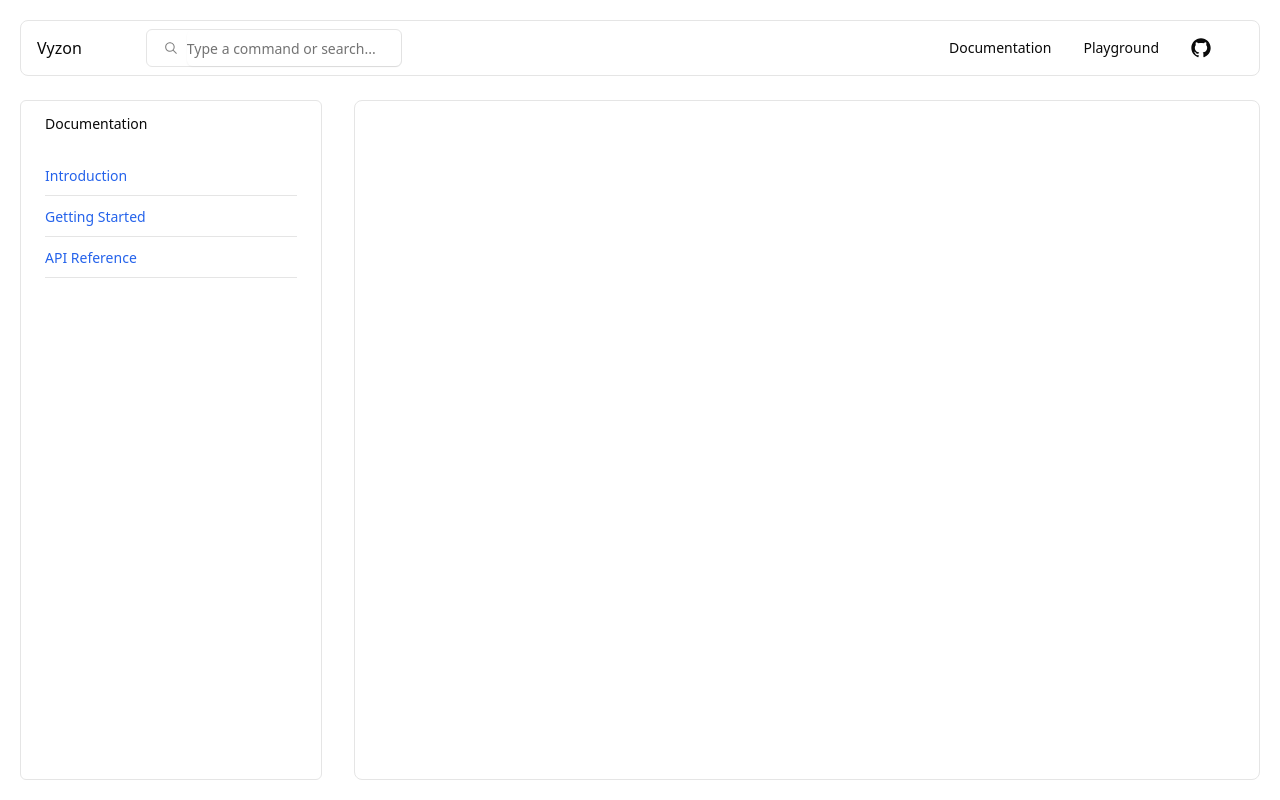
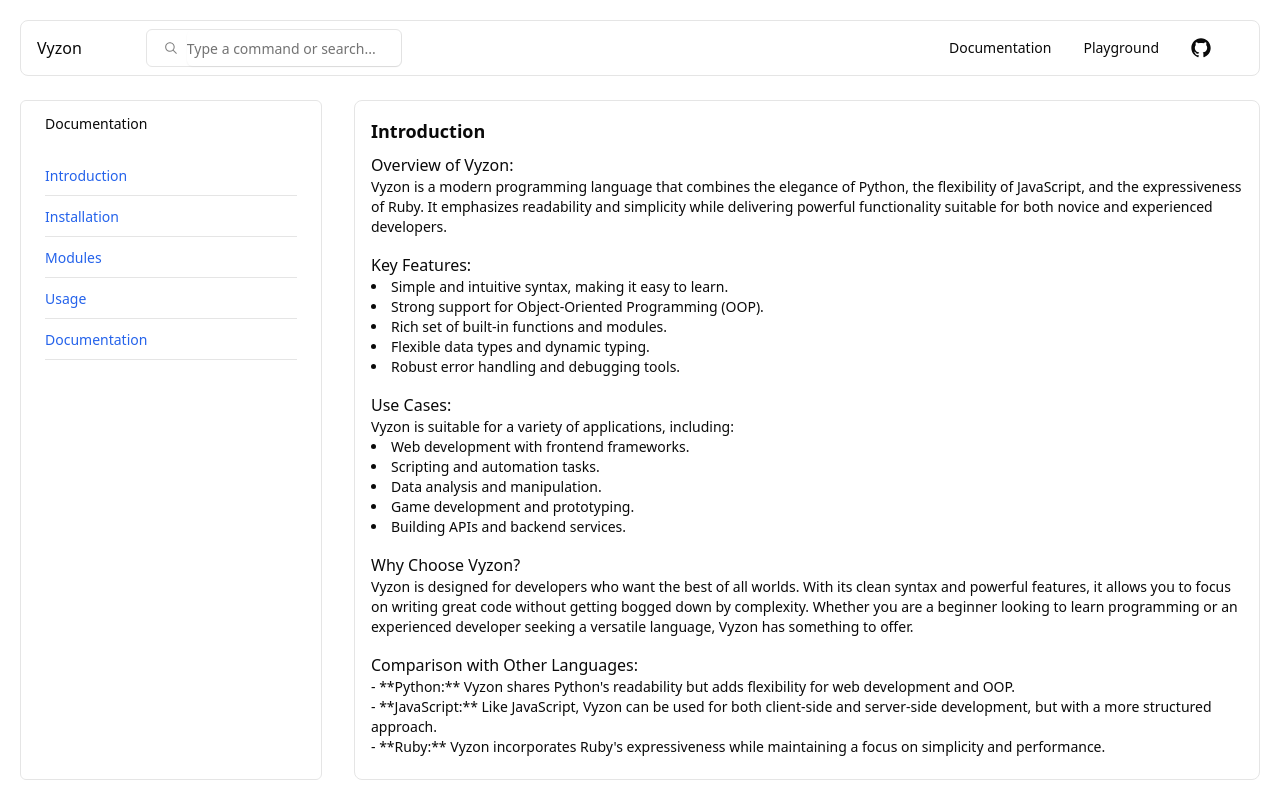
Before and after one commit to yash7xm/Vyzon-Playground, a React (Vite) app: page /docs/introduction in a window 1280 px wide. Built offline with nearby package versions, Linux system fonts and the light colour scheme.

Commit message:
Sections added

```diff
--- a/src/components/contents/index.tsx
+++ b/src/components/contents/index.tsx
@@ -1,11 +1,39 @@
 import { ScrollArea } from "@/components/ui/scroll-area";
+import { Separator } from "../ui/separator";
+import React, { Suspense, useEffect, useState } from "react";
+import { useParams } from "react-router-dom";
 
 function Content() {
+    const sectionComponents: {
+        [key: string]: React.LazyExoticComponent<React.FC>;
+    } = {
+        introduction: React.lazy(() => import("../sections/introduction")),
+        installation: React.lazy(() => import("../sections/installation")),
+        usage: React.lazy(() => import("../sections/usage")),
+        documentation: React.lazy(() => import("../sections/documentation")),
+        modules: React.lazy(() => import("../sections/modules")),
+    };
+
+    const { id } = useParams<{ id: string }>();
+    const [SectionContent, setSectionContent] = useState<React.LazyExoticComponent<React.FC> | null>(null);
+
+    useEffect(() => {
+        const section = sectionComponents[id as string] || null;
+        setSectionContent(section);
+    }, [id]);
+
     return (
         <ScrollArea className="w-full h-full rounded-lg border p-4">
-
+            {SectionContent ? (
+                <Suspense fallback={<div>Loading...</div>}>
+                    <SectionContent />
+                </Suspense>
+            ) : (
+                <div className="text-lg font-bold">Section not found.</div>
+            )}
+            <Separator />
         </ScrollArea>
-    )
+    );
 }
 
 export default Content;
--- /dev/null
+++ b/src/components/sections/documentation.tsx
@@ -0,0 +1,37 @@
+const DocumentationContent = () => {
+    return (
+        <div>
+            <div className="text-lg font-bold mb-2">Documentation</div>
+            <div className="text-sm mb-4">
+                <div className="text-bold">Variable Declarations:</div>
+                <p>
+                    Use the <code>let</code> keyword:
+                </p>
+                <pre className="bg-gray-100 p-2">
+                    let a; // Initialized with 0
+                    <br />
+                    let b = 1; // Initialized with 1
+                </pre>
+
+                <div className="text-bold">Data Types:</div>
+                <pre className="bg-gray-100 p-2">
+                    let a = 'Hello, World!';
+                    <br />
+                    let b = 10;
+                    <br />
+                    let c = 10 + (10 * 3) + a;
+                    <br />
+                    let d = "Ok!";
+                    <br />
+                    let e = null;
+                    <br />
+                    let f = true;
+                    <br />
+                    let g = false;
+                </pre>
+            </div>
+        </div>
+    );
+};
+
+export default DocumentationContent;
--- /dev/null
+++ b/src/components/sections/installation.tsx
@@ -0,0 +1,28 @@
+const InstallationContent = () => {
+    return (
+        <div>
+            <div className="text-lg font-bold mb-2">Installation</div>
+            <div className="text-sm mb-4">
+                To install Vyzon, you can use npm:
+                <pre className="bg-gray-100 p-2">$ npm i vyzon</pre>
+                Follow these steps to set it up locally:
+                <ol className="list-decimal list-inside mb-4">
+                    <li>
+                        Clone the repository to your local machine using Git:
+                    </li>
+                    <pre className="bg-gray-100 p-2">
+                        git clone https://github.com/yash7xm/Vyzon.git
+                    </pre>
+                    <li>
+                        Change your current directory to the cloned repository:
+                    </li>
+                    <pre className="bg-gray-100 p-2">cd Vyzon</pre>
+                    <li>Make the Vyzon script executable:</li>
+                    <pre className="bg-gray-100 p-2">chmod +x bin/vyzon</pre>
+                </ol>
+            </div>
+        </div>
+    );
+};
+
+export default InstallationContent;
--- /dev/null
+++ b/src/components/sections/introduction.tsx
@@ -0,0 +1,64 @@
+const IntroductionContent = () => {
+    return (
+        <div>
+            <div className="text-lg font-bold mb-2">Introduction</div>
+            <div>
+                <div className="text-bold">Overview of Vyzon:</div>
+                <div className="text-sm mb-4">
+                    Vyzon is a modern programming language that combines the
+                    elegance of Python, the flexibility of JavaScript, and the
+                    expressiveness of Ruby. It emphasizes readability and
+                    simplicity while delivering powerful functionality suitable
+                    for both novice and experienced developers.
+                </div>
+                <div className="text-bold">Key Features:</div>
+                <ul className="list-disc list-inside text-sm mb-4">
+                    <li>
+                        Simple and intuitive syntax, making it easy to learn.
+                    </li>
+                    <li>
+                        Strong support for Object-Oriented Programming (OOP).
+                    </li>
+                    <li>Rich set of built-in functions and modules.</li>
+                    <li>Flexible data types and dynamic typing.</li>
+                    <li>Robust error handling and debugging tools.</li>
+                </ul>
+                <div className="text-bold">Use Cases:</div>
+                <div className="text-sm mb-4">
+                    Vyzon is suitable for a variety of applications, including:
+                    <ul className="list-disc list-inside">
+                        <li>Web development with frontend frameworks.</li>
+                        <li>Scripting and automation tasks.</li>
+                        <li>Data analysis and manipulation.</li>
+                        <li>Game development and prototyping.</li>
+                        <li>Building APIs and backend services.</li>
+                    </ul>
+                </div>
+                <div className="text-bold">Why Choose Vyzon?</div>
+                <div className="text-sm mb-4">
+                    Vyzon is designed for developers who want the best of all
+                    worlds. With its clean syntax and powerful features, it
+                    allows you to focus on writing great code without getting
+                    bogged down by complexity. Whether you are a beginner
+                    looking to learn programming or an experienced developer
+                    seeking a versatile language, Vyzon has something to offer.
+                </div>
+                <div className="text-bold">
+                    Comparison with Other Languages:
+                </div>
+                <div className="text-sm mb-4">
+                    - **Python:** Vyzon shares Python's readability but adds
+                    flexibility for web development and OOP.
+                    <br />
+                    - **JavaScript:** Like JavaScript, Vyzon can be used for
+                    both client-side and server-side development, but with a
+                    more structured approach.
+                    <br />- **Ruby:** Vyzon incorporates Ruby's expressiveness
+                    while maintaining a focus on simplicity and performance.
+                </div>
+            </div>
+        </div>
+    );
+};
+
+export default IntroductionContent;
--- /dev/null
+++ b/src/components/sections/modules.tsx
@@ -0,0 +1,35 @@
+const ModulesContent = () => {
+    return (
+        <div>
+            <div className="text-lg font-bold mb-2">Modules</div>
+            <div className="text-sm mb-4">
+                <p>Modules in Vyzon allow you to organize and reuse code:</p>
+                <pre className="bg-gray-100 p-2">
+                    module Math {"{"}
+                    <br />
+                    &nbsp;&nbsp;def Abs(x) {"{"}
+                    <br />
+                    &nbsp;&nbsp;&nbsp;&nbsp;if (x) {"{"}
+                    <br />
+                    &nbsp;&nbsp;&nbsp;&nbsp;&nbsp;&nbsp;return -x;
+                    <br />
+                    &nbsp;&nbsp;&nbsp;&nbsp;{"}"}
+                    <br />
+                    &nbsp;&nbsp;&nbsp;&nbsp;else {"{"}
+                    <br />
+                    &nbsp;&nbsp;&nbsp;&nbsp;&nbsp;&nbsp;return x;
+                    <br />
+                    &nbsp;&nbsp;&nbsp;&nbsp;{"}"}
+                    <br />
+                    {"}"}
+                </pre>
+                <p>To use a function from the Math module:</p>
+                <pre className="bg-gray-100 p-2">
+                    write(Math.Abs(-10)); // Output: 10
+                </pre>
+            </div>
+        </div>
+    );
+};
+
+export default ModulesContent;
--- /dev/null
+++ b/src/components/sections/usage.tsx
@@ -0,0 +1,23 @@
+const UsageContent = () => {
+    return (
+        <div>
+            <div className="text-lg font-bold mb-2">Usage</div>
+            <div className="text-sm mb-4">
+                <div className="text-bold">
+                    Running a Vyzon Script from a File:
+                </div>
+                <p>
+                    Create a new Vyzon file with a .vy extension, e.g.,{" "}
+                    <code>yourfile.vy</code>.
+                </p>
+                <pre className="bg-gray-100 p-2">bin/vyzon -f yourfile.vy</pre>
+                <div className="text-bold">Running an Expression Directly:</div>
+                <pre className="bg-gray-100 p-2">
+                    bin/vyzon -e "write(2 + 2);"
+                </pre>
+            </div>
+        </div>
+    );
+};
+
+export default UsageContent;
--- a/src/components/sidebar/index.tsx
+++ b/src/components/sidebar/index.tsx
@@ -5,8 +5,10 @@ import { Link } from "react-router-dom";
 function Sidebar() {
     const documentationLinks = [
         "Introduction",
-        "Getting Started",
-        "API Reference",
+        "Installation",
+        "Modules",
+        "Usage",
+        "Documentation",
     ];
 
     return (
--- a/src/pages/Home/index.tsx
+++ b/src/pages/Home/index.tsx
@@ -8,7 +8,7 @@ function Home() {
             <div className="w-full">
                 <Navbar />
             </div>
-            <div className="w-full flex h-full gap-8">
+            <div className="w-full flex h-full gap-8 overflow-hidden">
                 <div className="w-1/4 h-full">
                     <Sidebar />
                 </div>
```
